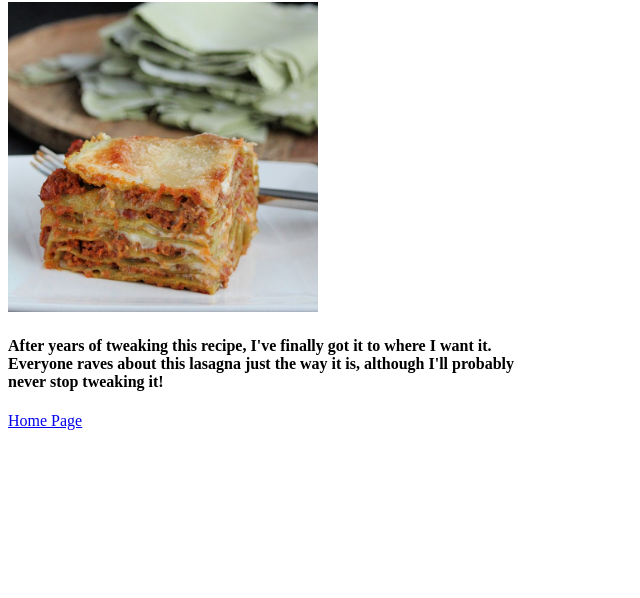
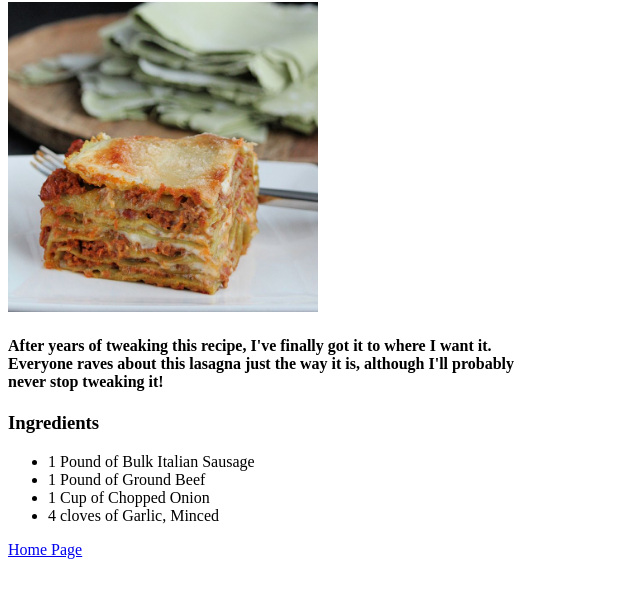
Before and after one commit to Dj-KonRAD/my-recipes, a plain HTML site: page recipes/lasagna.html in a window 1280 px wide. Shown: the part 78-676 px from the top of the page, without its empty margins (0-640 px from the left). Drawn offline with Linux system fonts and the light colour scheme.

Commit message:
Continuation Iteration 3
Added <h3> heading "Ingredients" Under Description
Added Unordered list under Ingredients with all needed Ingredients
Added comments in Lasagna.html to help better understand html structure

```diff
--- a/recipes/lasagna.html
+++ b/recipes/lasagna.html
@@ -7,10 +7,21 @@
 </head>
 <body>
     <h1>Lasagna Recipe</h1>
+
+    <!-- Inserted image of Lasagna here -->
     <p><img src="../images/Lasagne.jpeg" height="310" width="310"></p>
     <p><h4>After years of tweaking this recipe, I've finally got it to where I want it.
         <br>Everyone raves about this lasagna just the way it is, although I'll probably
         <br>never stop tweaking it!</h4></p>
+
+    <!-- Begining of Ingredients here (Unordered List) -->
+    <p><h3>Ingredients</h3></p>
+            <ul>
+            <li>1 Pound of Bulk Italian Sausage</li>
+            <li>1 Pound of Ground Beef</li>
+            <li>1 Cup of Chopped Onion</li>
+            <li>4 cloves of Garlic, Minced</li>
+            </ul>
     <p><a href="../index.html">Home Page</a></p>
 </body>
 </html>
```
